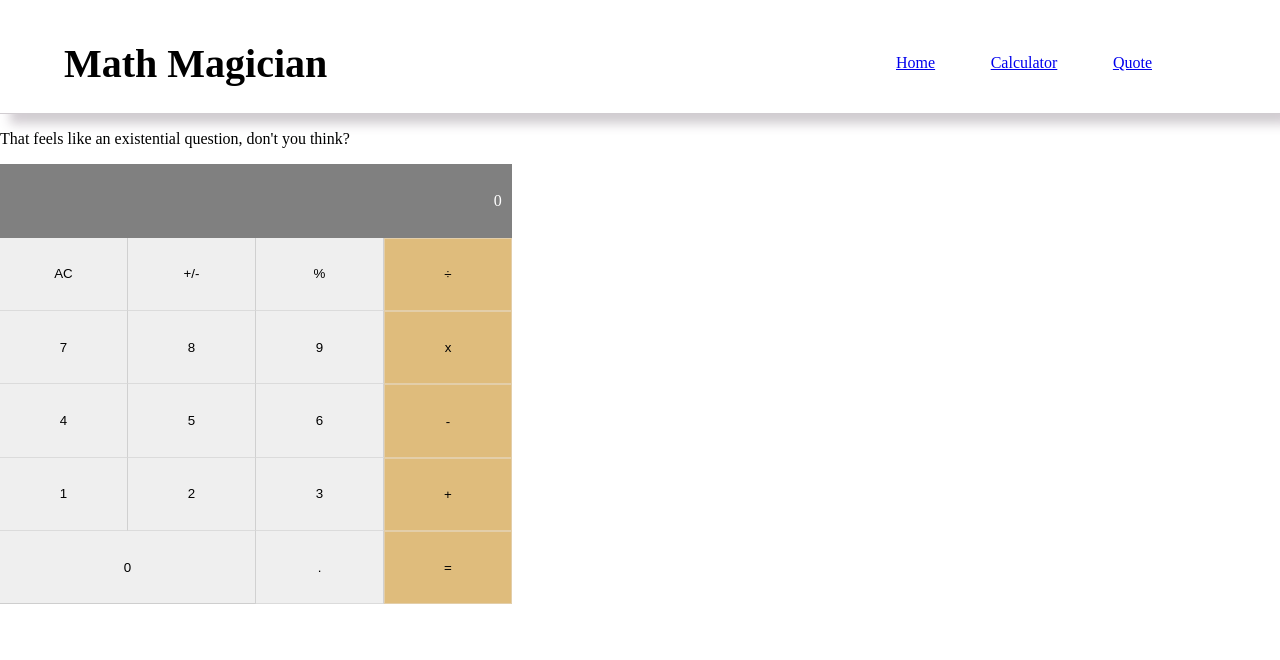
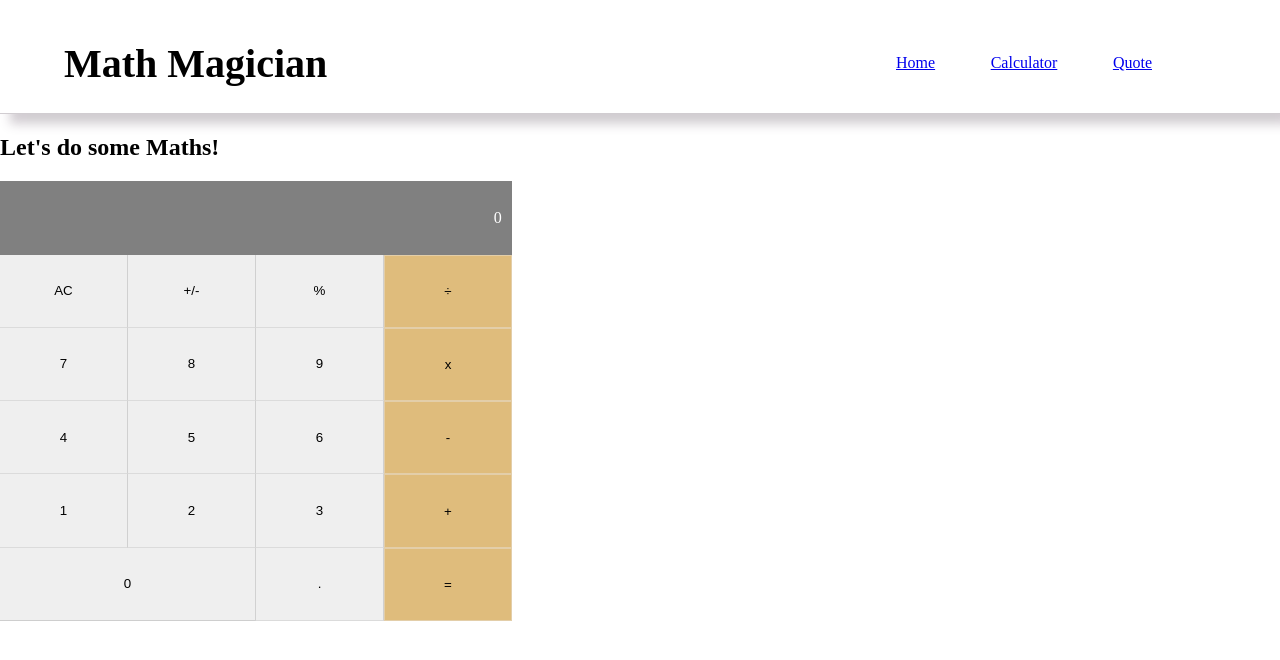
Before and after one commit to GedeonTS/Math-magician, a React (Create React App) app: page /Calculator in a window 1280 px wide. Shown: the top 660 px of the page. Built offline with nearby package versions, Linux system fonts and the light colour scheme.

Commit message:
adjust container for the calculator section

```diff
--- a/src/components/Calculator.js
+++ b/src/components/Calculator.js
@@ -27,12 +27,10 @@ const Calculator = () => {
 
   return (
     <>
-      <Header/>
+      <Header />
+      <section className="calculator-section">
+        <h2>Let's do some Maths!</h2>
     <div className="container">
-      <p>
-        That feels like an existential question, don't you
-        think?
-      </p>
       <div className="input-field">
         <p>{result || 0}</p>
       </div>
@@ -181,8 +179,9 @@ const Calculator = () => {
           </button>
         </div>
       </div>
-      </div>
-      </>
+    </div>
+      </section>
+    </>
   );
 };
 export default Calculator;
```
